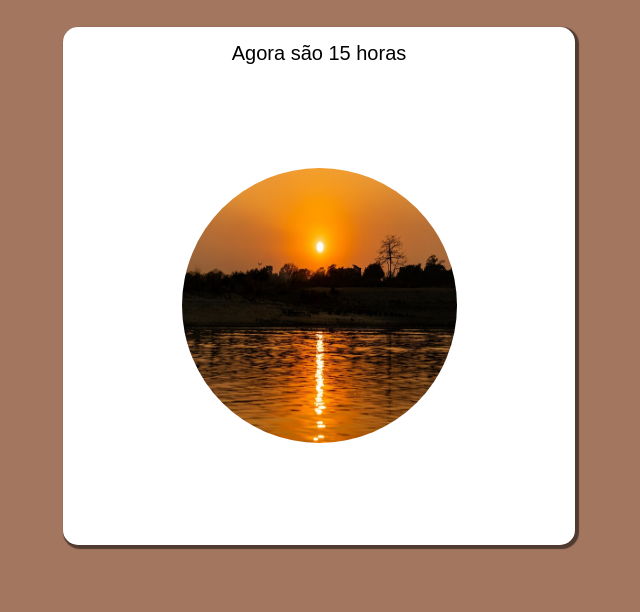
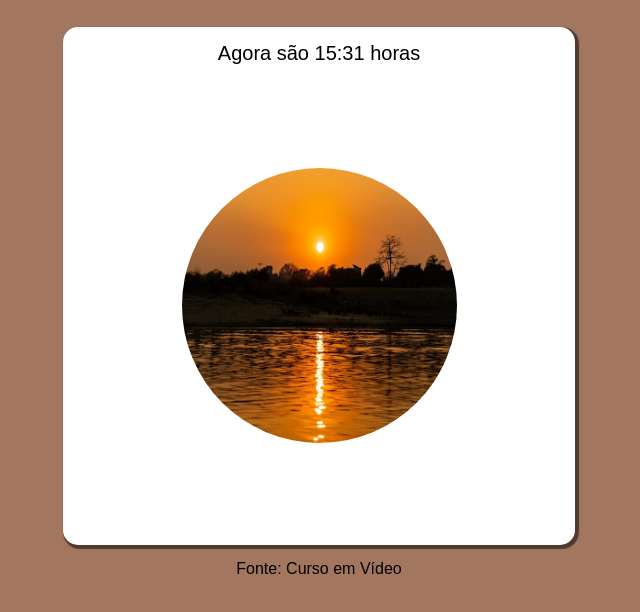
Before and after one commit to Artur-Aurelio/projetos, a plain HTML site: page exerc01/paghorariodia.html in a window 1280 px wide. Shown: the part 78-690 px from the top of the page, without its empty margins (321-961 px from the left). Drawn offline with Linux system fonts and the light colour scheme.

Commit message:
atualizacao-exerc01

```diff
--- a/exerc01/estilos/mobilefirst.css
+++ b/exerc01/estilos/mobilefirst.css
@@ -37,3 +37,7 @@
     height: 220px;
     border-radius: 50%;
 }
+.fonte{
+    margin-top: 15px;
+    text-align: center;
+}
--- a/exerc01/paghorariodia.html
+++ b/exerc01/paghorariodia.html
@@ -21,6 +21,7 @@
             </div>
         </section>
 
+        <p class="fonte">Fonte: Curso em Vídeo</p>
     </main>
     <script src="script.js"></script>
 </body>
--- a/exerc01/script.js
+++ b/exerc01/script.js
@@ -1,11 +1,12 @@
 var data = new Date();
 var horadia = data.getHours();
+var minutodia = data.getMinutes();
 var imagem = document.querySelector(".img")
 var horamensagem = document.querySelector(".hora")
 var estilo = document.createElement("link");//se fosse js seria "script"
 estilo.rel = "stylesheet";//tipo
 
-horamensagem.innerHTML = `Agora são ${horadia} horas`
+horamensagem.innerHTML = `Agora são ${horadia}:${minutodia} horas`
 
 if(horadia >= 5 && horadia <= 12){
 }else if(horadia >= 13 && horadia <= 17){
```
